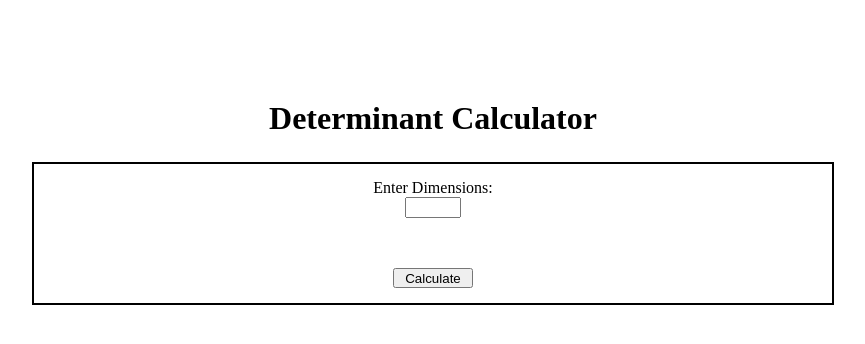
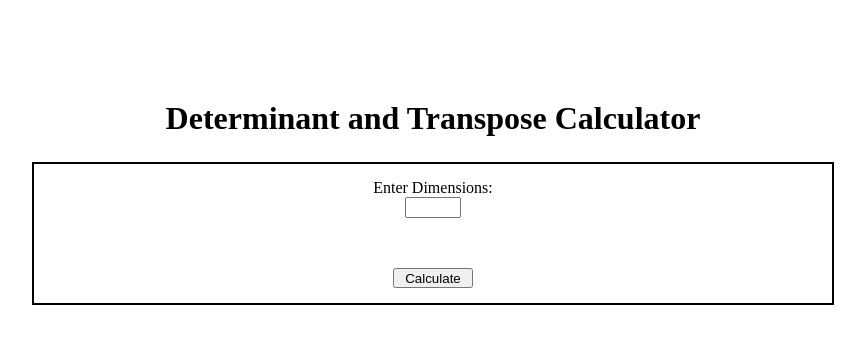
Before and after one commit to colepw/determinant_calculator_web, a plain HTML site: page index.html in a window 1280 px wide. Shown: the whole page, without its empty margins (207-1072 px from the left). Drawn offline with nearby package versions, Linux system fonts and the light colour scheme.

Commit message:
title change

```diff
--- a/determinant.js
+++ b/determinant.js
@@ -37,7 +37,3 @@ export function calcTranspose(matrix) {
     console.log("Transpose calculated!");
     return A_T;
 }
-
-export function formatMatrix(matrix) {
-
-}
--- a/index.html
+++ b/index.html
@@ -3,7 +3,7 @@
     <head>
         <meta charset="UTF-8">
         <meta name="viewport" content="width=device-width, initial-scale=1.0">
-        <title>Determinant Calculator</title>
+        <title>Determinant and Transpose Calculator</title>
         <link rel="stylesheet" href="styles.css">
         <script>
             window.MathJax = {
@@ -18,7 +18,7 @@
             src="https://cdn.jsdelivr.net/npm/mathjax@3/es5/tex-chtml.js"></script>
     </head>
     <body>
-        <h1>Determinant Calculator</h1>
+        <h1>Determinant and Transpose Calculator</h1>
         <div class="container">
             <label for="dimensions">Enter Dimensions:</label>
             <input type="number" name="dimensions" id="dimensions" min="1" max="20">
```
